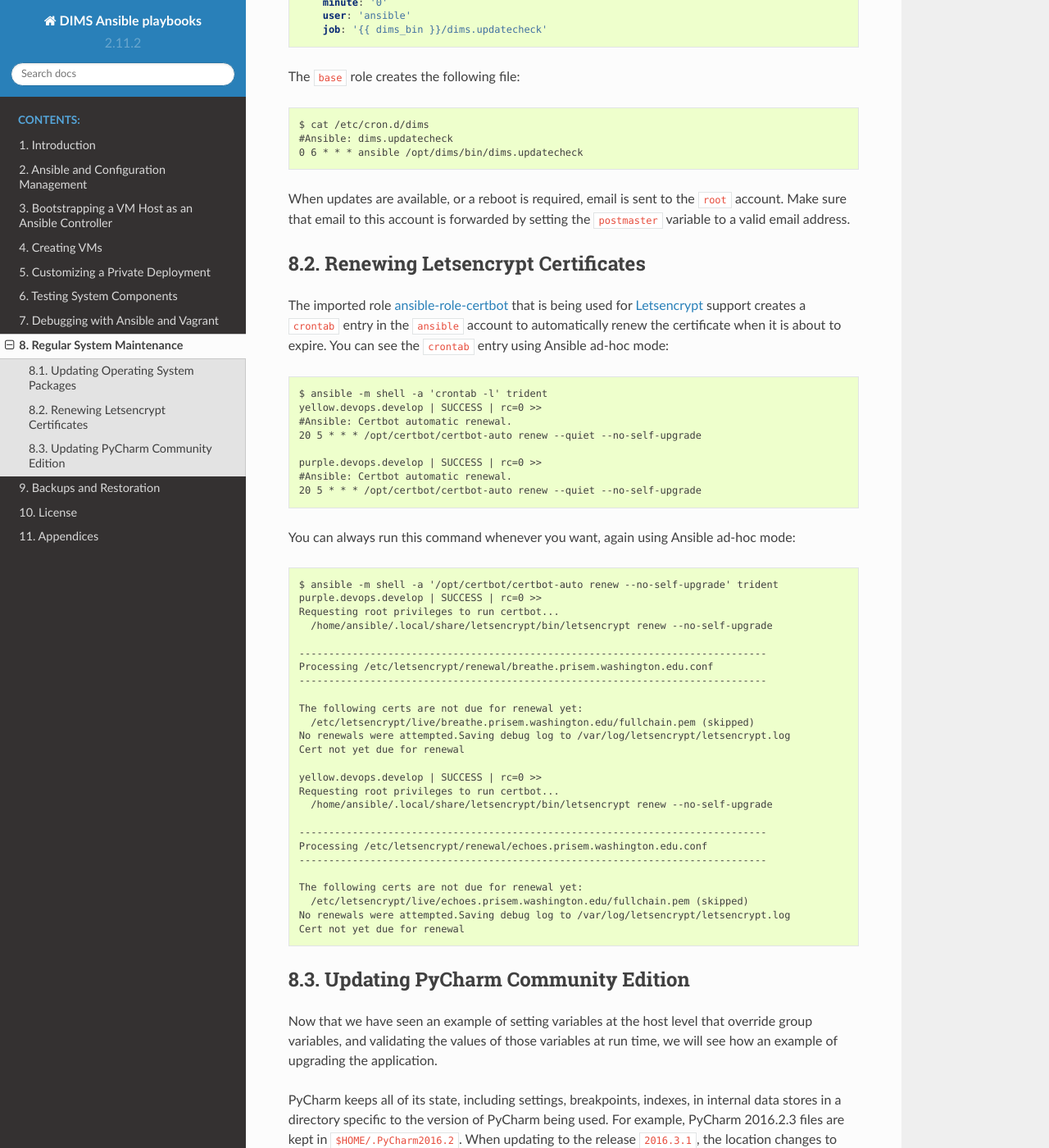
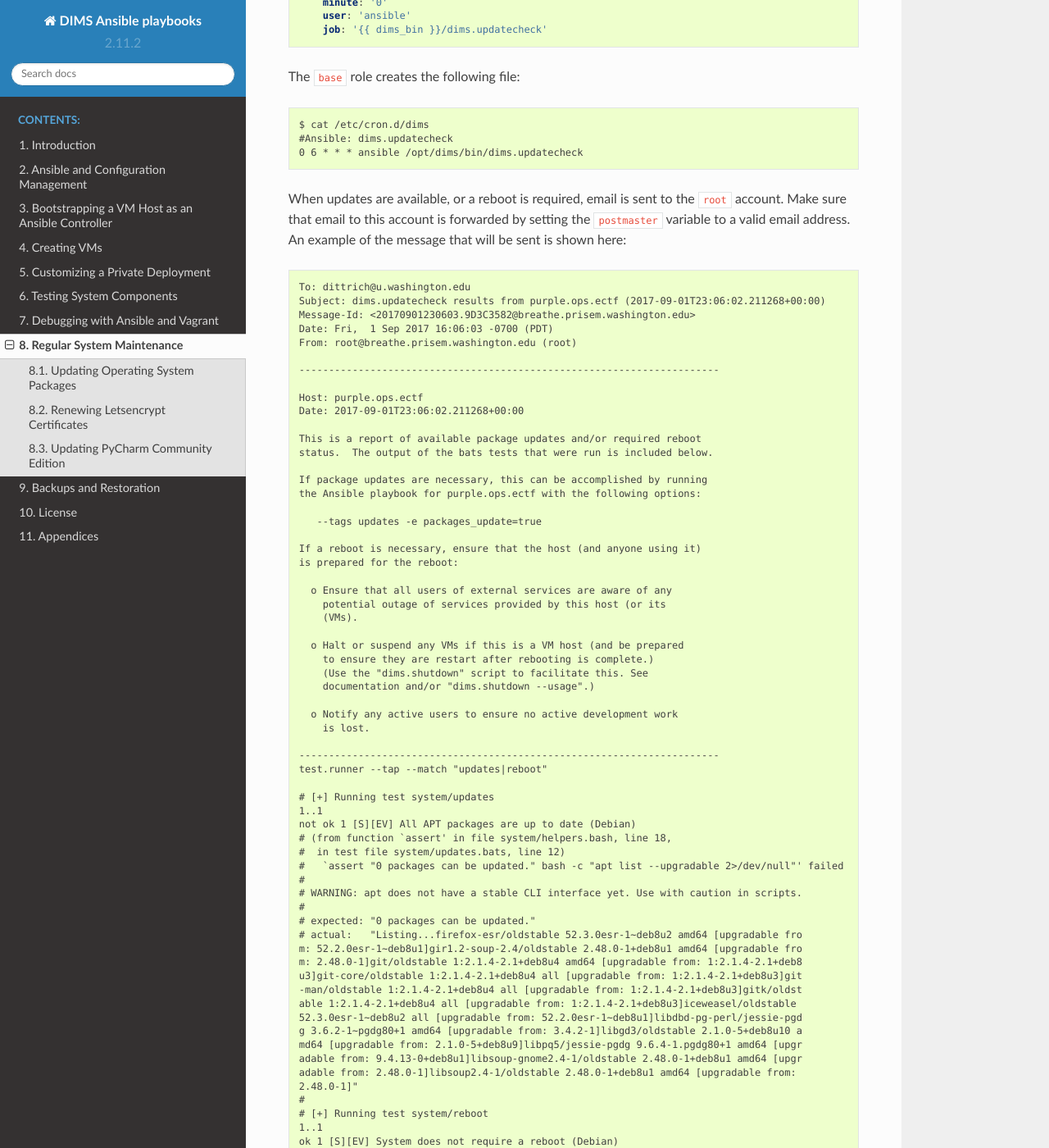
Before and after one commit to uw-dims/ansible-dims-playbooks, a Sphinx documentation site: the page built from docs/source/maintenance.rst, in a window 1280 px wide and 1400 px high, scrolled down 3654 px. Shown: the whole window at 82% size. Built offline with Sphinx 7.4.7 and the Read the Docs theme 2.0.0, drawn with Linux system fonts in a browser that asks for light colours; some of the changed text lies outside the part shown.

Commit message:
Add example of email re: updates

```diff
--- a/docs/source/maintenance.rst
+++ b/docs/source/maintenance.rst
@@ -234,8 +234,79 @@ The ``base`` role creates the following file:
 When updates are available, or a reboot is required, email is
 sent to the ``root`` account. Make sure that email to this
 account is forwarded by setting the ``postmaster`` variable
-to a valid email address.
+to a valid email address. An example of the message that
+will be sent is shown here:
 
+.. code-block:: none
+
+    To: dittrich@u.washington.edu
+    Subject: dims.updatecheck results from purple.ops.ectf (2017-09-01T23:06:02.211268+00:00)
+    Message-Id: <20170901230603.9D3C3582@breathe.prisem.washington.edu>
+    Date: Fri,  1 Sep 2017 16:06:03 -0700 (PDT)
+    From: root@breathe.prisem.washington.edu (root)
+
+    -----------------------------------------------------------------------
+
+    Host: purple.ops.ectf
+    Date: 2017-09-01T23:06:02.211268+00:00
+
+    This is a report of available package updates and/or required reboot
+    status.  The output of the bats tests that were run is included below.
+
+    If package updates are necessary, this can be accomplished by running
+    the Ansible playbook for purple.ops.ectf with the following options:
+
+       --tags updates -e packages_update=true
+
+    If a reboot is necessary, ensure that the host (and anyone using it)
+    is prepared for the reboot:
+
+      o Ensure that all users of external services are aware of any
+        potential outage of services provided by this host (or its
+        (VMs).
+
+      o Halt or suspend any VMs if this is a VM host (and be prepared
+        to ensure they are restart after rebooting is complete.)
+        (Use the "dims.shutdown" script to facilitate this. See
+        documentation and/or "dims.shutdown --usage".)
+
+      o Notify any active users to ensure no active development work
+        is lost.
+
+    -----------------------------------------------------------------------
+    test.runner --tap --match "updates|reboot"
+
+    # [+] Running test system/updates
+    1..1
+    not ok 1 [S][EV] All APT packages are up to date (Debian)
+    # (from function `assert' in file system/helpers.bash, line 18,
+    #  in test file system/updates.bats, line 12)
+    #   `assert "0 packages can be updated." bash -c "apt list --upgradable 2>/dev/null"' failed
+    #
+    # WARNING: apt does not have a stable CLI interface yet. Use with caution in scripts.
+    #
+    # expected: "0 packages can be updated."
+    # actual:   "Listing...firefox-esr/oldstable 52.3.0esr-1~deb8u2 amd64 [upgradable fro
+    m: 52.2.0esr-1~deb8u1]gir1.2-soup-2.4/oldstable 2.48.0-1+deb8u1 amd64 [upgradable fro
+    m: 2.48.0-1]git/oldstable 1:2.1.4-2.1+deb8u4 amd64 [upgradable from: 1:2.1.4-2.1+deb8
+    u3]git-core/oldstable 1:2.1.4-2.1+deb8u4 all [upgradable from: 1:2.1.4-2.1+deb8u3]git
+    -man/oldstable 1:2.1.4-2.1+deb8u4 all [upgradable from: 1:2.1.4-2.1+deb8u3]gitk/oldst
+    able 1:2.1.4-2.1+deb8u4 all [upgradable from: 1:2.1.4-2.1+deb8u3]iceweasel/oldstable
+    52.3.0esr-1~deb8u2 all [upgradable from: 52.2.0esr-1~deb8u1]libdbd-pg-perl/jessie-pgd
+    g 3.6.2-1~pgdg80+1 amd64 [upgradable from: 3.4.2-1]libgd3/oldstable 2.1.0-5+deb8u10 a
+    md64 [upgradable from: 2.1.0-5+deb8u9]libpq5/jessie-pgdg 9.6.4-1.pgdg80+1 amd64 [upgr
+    adable from: 9.4.13-0+deb8u1]libsoup-gnome2.4-1/oldstable 2.48.0-1+deb8u1 amd64 [upgr
+    adable from: 2.48.0-1]libsoup2.4-1/oldstable 2.48.0-1+deb8u1 amd64 [upgradable from:
+    2.48.0-1]"
+    #
+    # [+] Running test system/reboot
+    1..1
+    ok 1 [S][EV] System does not require a reboot (Debian)
+    #
+
+    -----------------------------------------------------------------------
+
+..
 
 .. _renewing_letsencrypt_certs:
 
```
